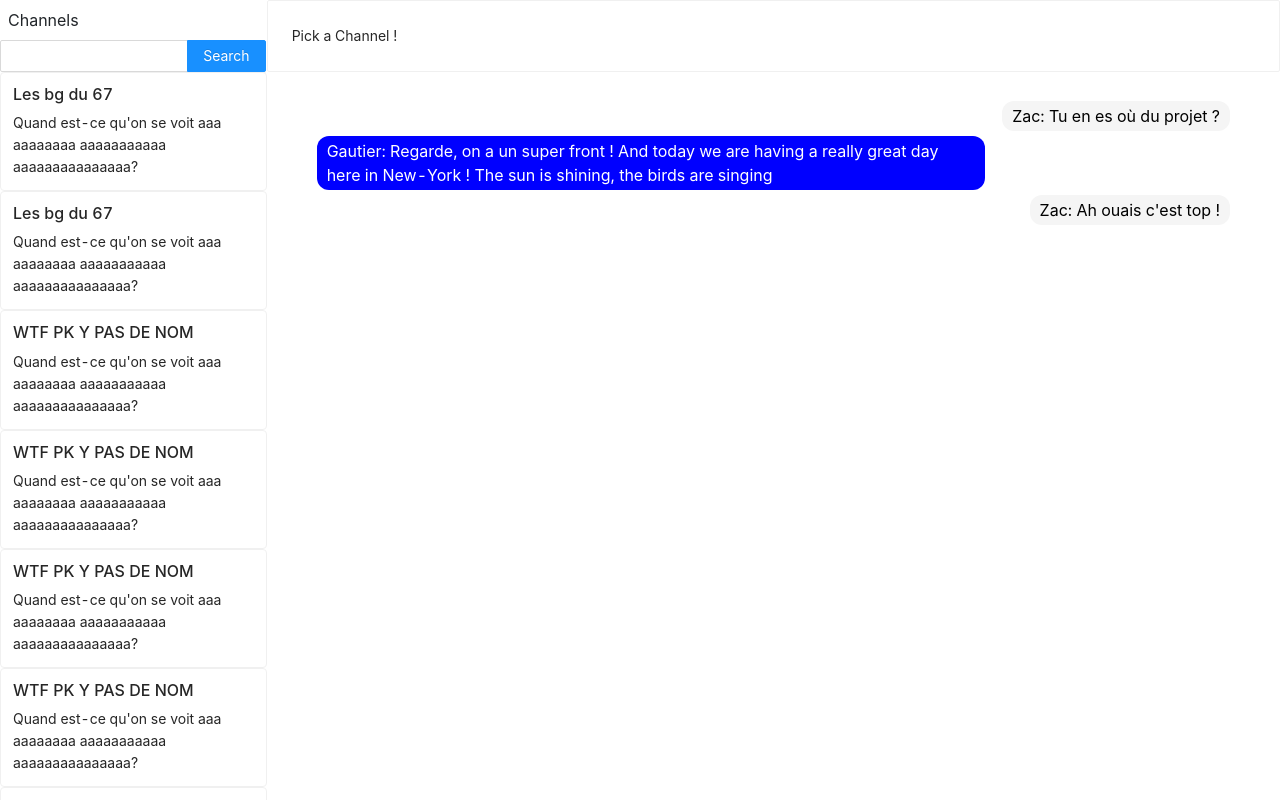
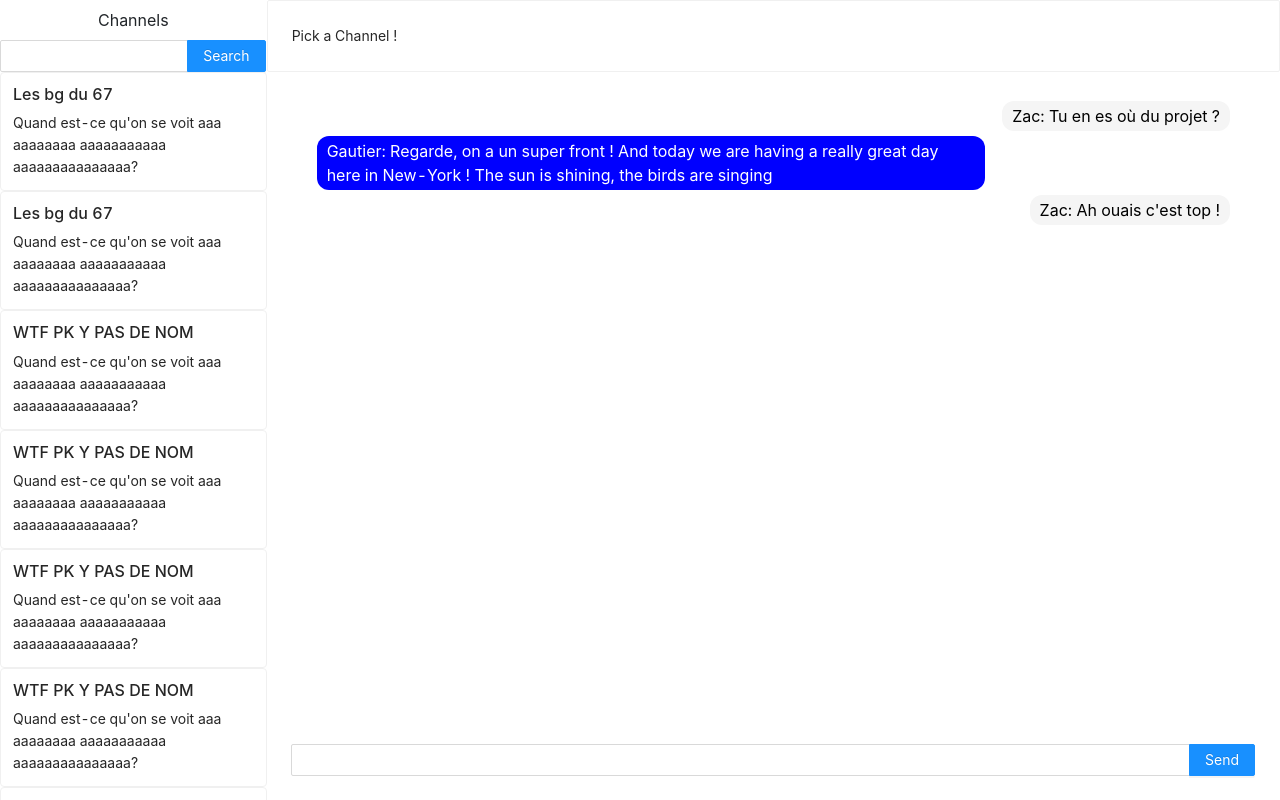
Before and after one commit to GautierBlandin/IRCChat, a React (Create React App) app in the folder front/: page / in a window 1280 px wide. Built offline with nearby package versions, Linux system fonts and the light colour scheme.

Commit message:
Front update

```diff
--- a/front/src/components/Chat/Chat.js
+++ b/front/src/components/Chat/Chat.js
@@ -2,6 +2,7 @@ import React from 'react';
 import './Chat.css';
 import ChatHeader from "./ChatHeader/ChatHeader";
 import ChatBody from "./ChatBody/ChatBody";
+import ChatInput from "./ChatInput/ChatInput";
 
 export default class Chat extends React.Component{
     constructor(props) {
@@ -13,6 +14,7 @@ export default class Chat extends React.Component{
         return(<div className={"full-height"}>
             <ChatHeader {...this.props}/>
             <ChatBody {...this.props}/>
+            <ChatInput/>
         </div>)
     }
 }
--- a/front/src/components/Chat/ChatBody/ChatBody.js
+++ b/front/src/components/Chat/ChatBody/ChatBody.js
@@ -42,7 +42,7 @@ export default class ChatBody extends React.Component{
     render(){
 
         if(Object.entries(this.props.shownChannel).length === 0){
-            return(<div className="pt-4">
+            return(<div className="pt-4 position-relative">
                 {this.Message(this.message1)}
                 {this.Message(this.message2)}
                 {this.Message(this.message3)}
--- /dev/null
+++ b/front/src/components/Chat/ChatInput/ChatInput.css
@@ -0,0 +1,6 @@
+
+.ChatInput{
+    width: 100%;
+    position:absolute;
+    bottom:0;
+}
--- /dev/null
+++ b/front/src/components/Chat/ChatInput/ChatInput.js
@@ -0,0 +1,17 @@
+import React from 'react';
+import './ChatInput.css';
+import {Input} from "antd";
+
+export default class ChatInput extends React.Component{
+    constructor(props) {
+        super(props);
+    }
+
+    render(){
+        return(<div className={"ChatInput"}>
+            <div className={"p-4"}>
+              <Input.Search size = "medium" allowClear="true" enterButton="Send"/>
+            </div>
+        </div>)
+    }
+}
--- a/front/src/components/Sidebar/Sidebar.css
+++ b/front/src/components/Sidebar/Sidebar.css
@@ -1,5 +1,24 @@
 .Sidebar {
-    overflow-y: scroll;
+    overflow-y: overlay;
+}
+
+/* width */
+::-webkit-scrollbar {
+    width: 5px;
+}
+
+/* Track */
+::-webkit-scrollbar-track {
+}
+
+/* Handle */
+::-webkit-scrollbar-thumb {
+    background: transparent;
+    border-radius : 4px;
+}
+
+.Sidebar:hover::-webkit-scrollbar-thumb {
+    background: grey;
 }
 
 .Card:hover{
--- a/front/src/components/Sidebar/Sidebar.js
+++ b/front/src/components/Sidebar/Sidebar.js
@@ -76,7 +76,7 @@ export default class Sidebar extends React.Component{
 }
 
 function Sidebar_top() {
-    return <div className="p-1 m-1">
+    return <div className="p-1 m-1 text-center">
         Channels
     </div>;
 }
```
Also changed, not shown: front/src/components/Chat/ChatBody/ChatBody.css (line endings or trailing spaces), 1 other file (tests, documents, lock files or other folders).
